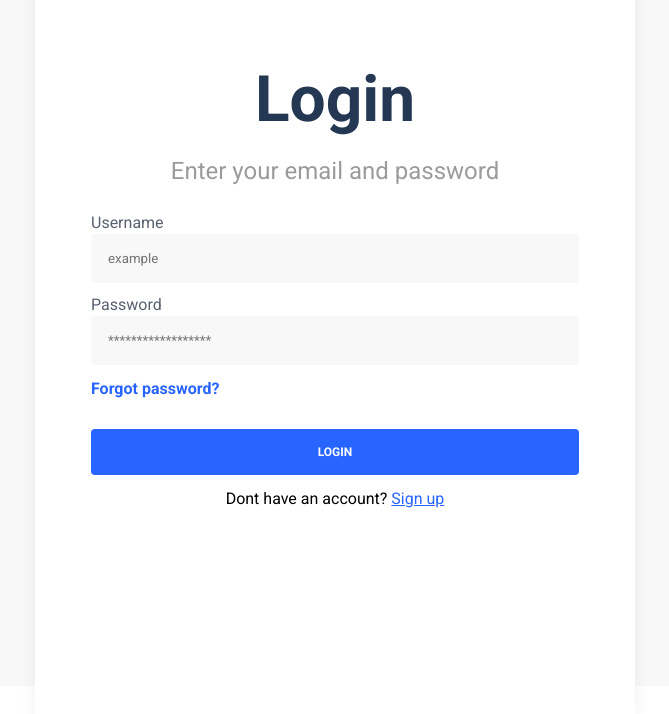
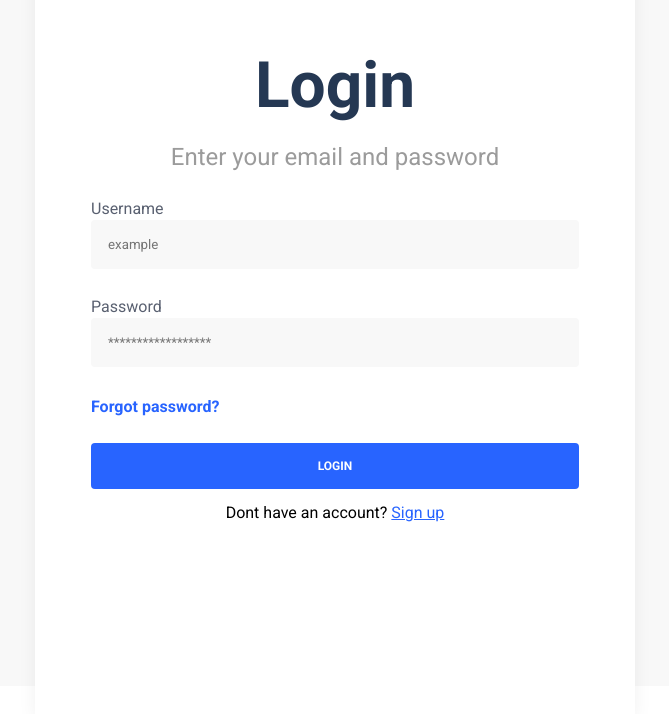
Before and after one commit to vitormrts/rate-me, a React (Create React App) app: page /login in a window 1280 px wide. Shown: the part 114-828 px from the top of the page, without its empty margins (305-974 px from the left). Built offline with nearby package versions, Linux system fonts and the light colour scheme.

Commit message:
Update input styles

```diff
--- a/src/components/auth/LoginForm/LoginForm.style.js
+++ b/src/components/auth/LoginForm/LoginForm.style.js
@@ -4,7 +4,7 @@ import { css } from "styled-components";
 export const Form = styled.div`
   display: flex;
   align-items: center;
-  gap: 12px;
+  gap: 8px;
   justify-content: center;
   flex-direction: column;
   width: 100%;
--- a/src/components/auth/SignUpForm/SignUpForm.style.js
+++ b/src/components/auth/SignUpForm/SignUpForm.style.js
@@ -4,7 +4,7 @@ import { css } from "styled-components";
 export const Form = styled.div`
   display: flex;
   align-items: center;
-  gap: 12px;
+  gap: 8px;
   justify-content: center;
   flex-direction: column;
   width: 100%;
--- a/src/components/inputs/Input/Input.style.js
+++ b/src/components/inputs/Input/Input.style.js
@@ -13,6 +13,7 @@ export const Label = styled.label`
   ${({ theme }) => css`
     color: ${theme.colors.gray.main};
     width: 100%;
+    min-height: 90px;
   `}
 `;
 
@@ -39,5 +40,9 @@ export const Input = styled.input`
 export const Error = styled.span`
   ${({ theme }) => css`
     color: ${theme.colors.indicators.error};
+    min-height: 16px;
+    display: inline-block;
+    width: 100%;
+    line-height: 16px;
   `}
 `;
--- a/src/components/inputs/Radio/Radio.style.js
+++ b/src/components/inputs/Radio/Radio.style.js
@@ -28,5 +28,8 @@ export const Input = styled.input`
 export const Error = styled.span`
   ${({ theme }) => css`
     color: ${theme.colors.indicators.error};
+    min-height: 16px;
+    display: inline-block;
+    line-height: 16px;
   `}
 `;
```
